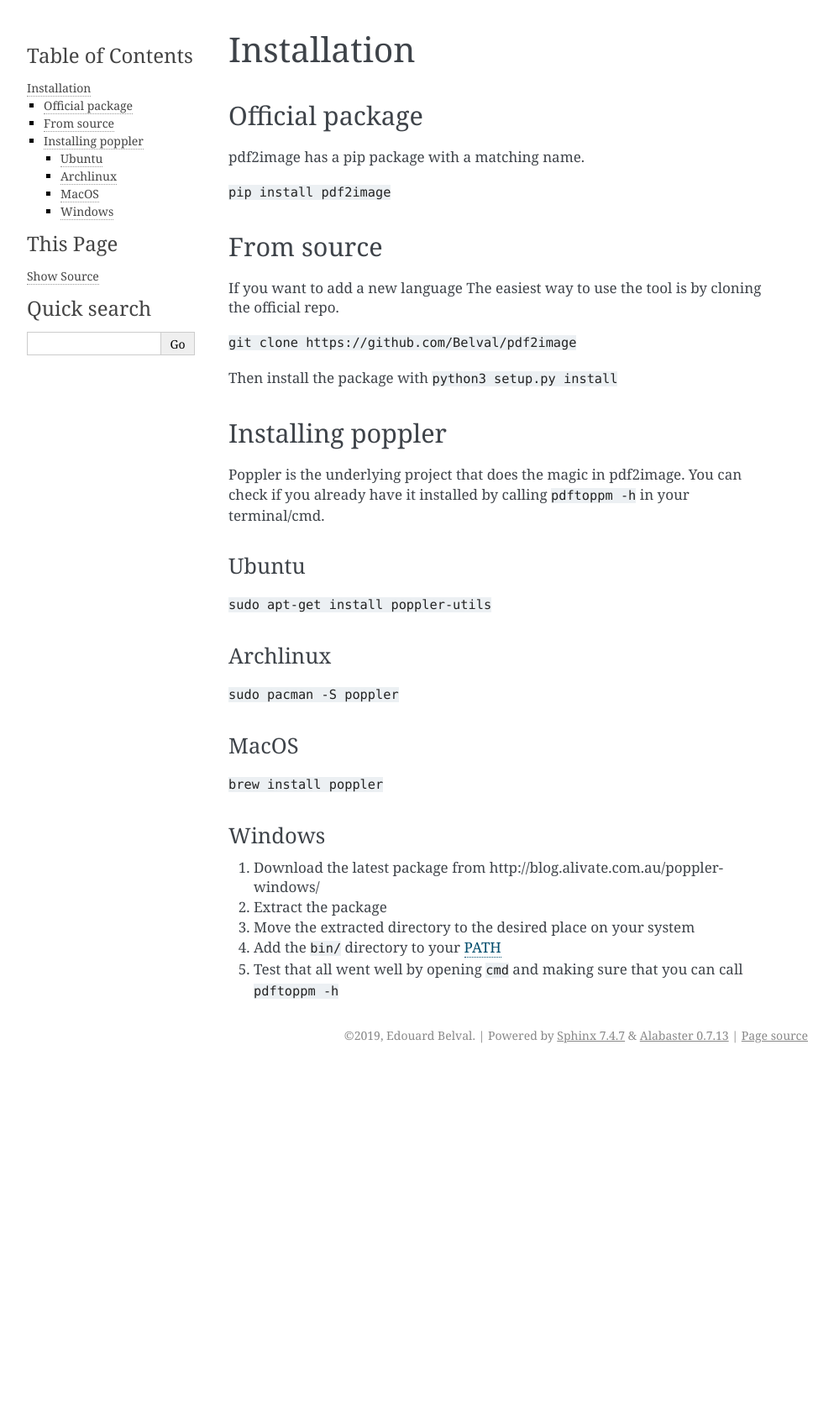
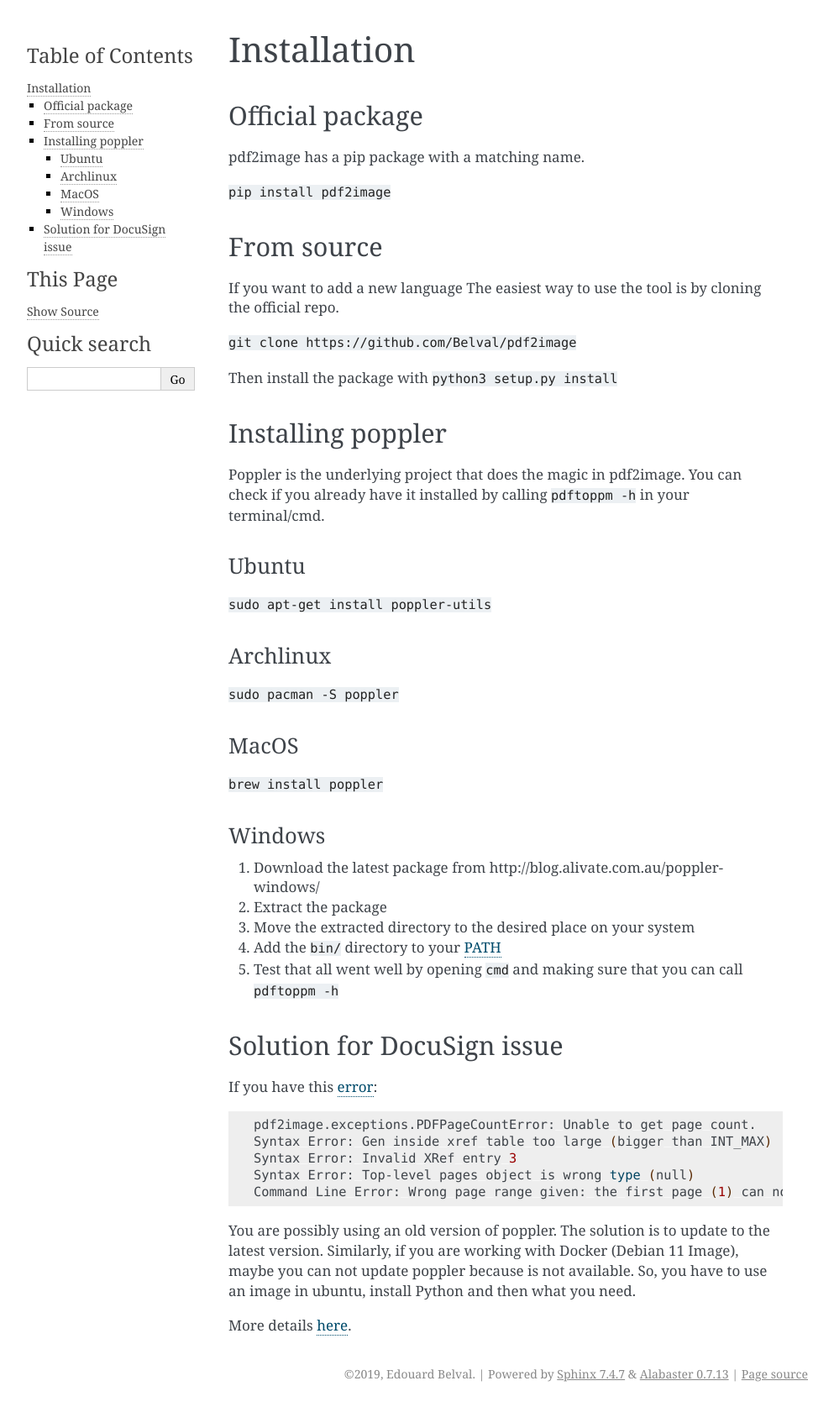
Before and after one commit to Belval/pdf2image, a Sphinx documentation site: the page built from docs/installation.md, in a window 1280 px wide. Shown: the whole page at 84% size, without its empty margins (148-1141 px from the left). Built offline with Sphinx 7.4.7, drawn with Linux system fonts in a browser that asks for light colours; before the commit the page ends 1272 px from its top, so only the background shows below that.

Commit message:
Add documentation for docusign issue

````diff
--- a/docs/installation.md
+++ b/docs/installation.md
@@ -38,3 +38,17 @@
 3. Move the extracted directory to the desired place on your system
 4. Add the `bin/` directory to your [PATH](https://www.architectryan.com/2018/03/17/add-to-the-path-on-windows-10/)
 5. Test that all went well by opening `cmd` and making sure that you can call `pdftoppm -h`
+
+## Solution for DocuSign issue
+If you have this [error](https://stackoverflow.com/questions/66636441/pdf2image-library-failing-to-read-pdf-signed-using-docusign):
+```bash
+pdf2image.exceptions.PDFPageCountError: Unable to get page count.
+Syntax Error: Gen inside xref table too large (bigger than INT_MAX)
+Syntax Error: Invalid XRef entry 3
+Syntax Error: Top-level pages object is wrong type (null)
+Command Line Error: Wrong page range given: the first page (1) can not be after the last page (0).
+```
+
+You are possibly using an old version of poppler. The solution is to update to the latest version. Similarly, if you are working with Docker (Debian 11 Image), maybe you can not update poppler because is not available. So, you have to use an image in ubuntu, install Python and then what you need.
+
+More details [here](https://github.com/Belval/pdf2image/issues/234).
````
Also changed, not shown: README.md (+1 -0 lines).
